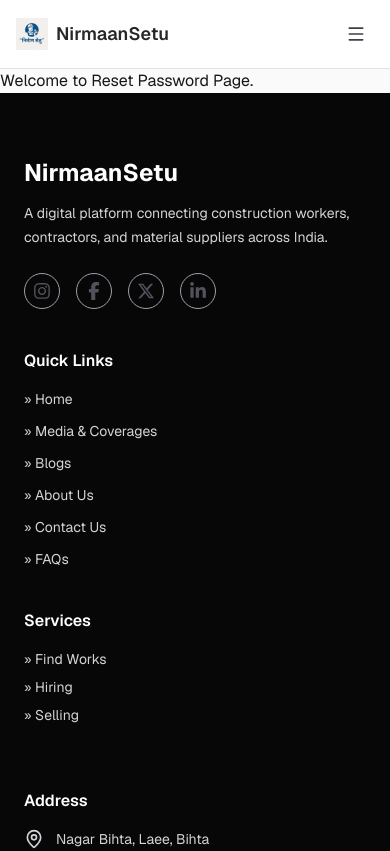
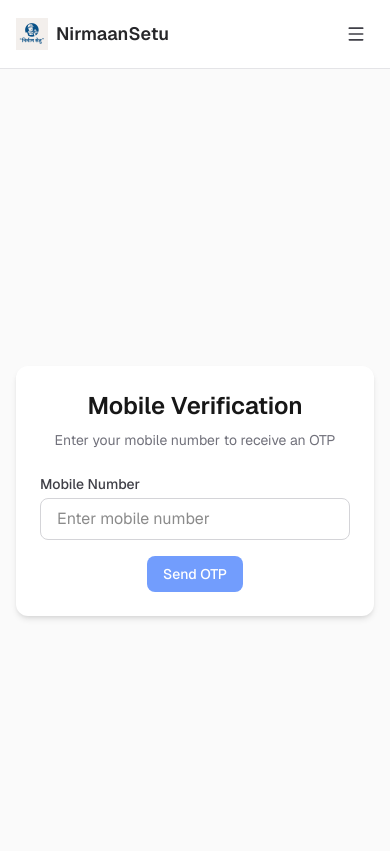
Before and after one commit to Parveen-collab/NirmaanSetu, a Next.js app: page /home/reset-password in a window 390 px wide. Shown: the top 851 px of the page. Built offline with nearby package versions, Linux system fonts and the light colour scheme.

Commit message:
refactored mobile verification page

```diff
--- a/app/home/reset-password/resetPasswordComponent/ResetPassword.tsx
+++ b/app/home/reset-password/resetPasswordComponent/ResetPassword.tsx
@@ -1,8 +1,10 @@
-import React from 'react'
+import AuthPage from '@/src/components/ui/AuthPage'
 
 const ResetPassword = () => {
   return (
-    <div>Welcome to Reset Password Page.</div>
+    <div>
+      <AuthPage type='mobile'/>
+    </div>
   )
 }
 
--- a/app/page.tsx
+++ b/app/page.tsx
@@ -1,98 +1,11 @@
-'use client'
+import AuthPage from '@/src/components/ui/AuthPage'
 
-import { useState } from 'react'
-import { useRouter } from 'next/navigation'
-
-import Input from '@/src/components/ui/Input'
-import Button from '@/src/components/ui/Button'
-import Modal from '@/src/components/ui/SuccessModal'
-import VerifyOtpModal from '@/src/components/ui/auth/VerifyOtpModal'
-
-export default function MobileVerificationPage() {
-  const router = useRouter()
-
-  const [mobile, setMobile] = useState('')
-  const [loading, setLoading] = useState(false)
-  const [isMobileValid, setIsMobileValid] = useState(false)
-  const [showSuccess, setShowSuccess] = useState(false)
-  const [showOtp, setShowOtp] = useState(false)
-
-  const handleSendOtp = () => {
-    setLoading(true)
-
-    // Simulated API call
-    setTimeout(() => {
-      setLoading(false)
-      setMobile('')
-      setIsMobileValid(false)
-      setShowSuccess(true)
-    }, 1500)
-  }
-
+const page = () => {
   return (
-    <>
-      {/* Main Page */}
-      <div className="flex min-h-screen items-center justify-center bg-zinc-50 px-4 dark:bg-black">
-        <div className="w-full max-w-sm rounded-xl bg-white p-6 shadow-md dark:bg-zinc-900">
-          <h1 className="mb-2 text-center text-2xl font-semibold dark:text-white">
-            Mobile Verification
-          </h1>
-
-          <p className="mb-6 text-center text-sm text-zinc-500">
-            Enter your mobile number to receive an OTP
-          </p>
-
-          <Input
-            label="Mobile Number"
-            validation="mobile"
-            type="tel"
-            placeholder="Enter mobile number"
-            value={mobile}
-            onChange={(e) => setMobile(e.target.value)}
-            onValidityChange={setIsMobileValid}
-          />
-
-          <div className="mt-4 flex items-center justify-center">
-            <Button
-              loading={loading}
-              disabled={!isMobileValid}
-              onClick={handleSendOtp}
-            >
-              Send OTP
-            </Button>
-          </div>
-        </div>
-      </div>
-
-      {/* OTP Sent Success Modal */}
-      <Modal
-        open={showSuccess}
-        onClose={() => setShowSuccess(false)}
-        title="OTP Sent"
-      >
-        <p className="mb-6 text-center text-sm text-zinc-600 dark:text-zinc-300">
-          OTP has been sent successfully to your mobile number.
-        </p>
-
-        <div className='mt-4 flex items-center justify-center'>
-          <Button
-            variant="success"
-            onClick={() => {
-              setShowSuccess(false)
-              setShowOtp(true)
-            }}
-          >
-            OK
-          </Button>
-        </div>
-      </Modal>
-
-      {/* Verify OTP Modal */}
-      <VerifyOtpModal
-        open={showOtp}
-        onClose={() => setShowOtp(false)}
-        onVerifySuccess={() => router.push('/home')}
-      />
-    </>
+    <div>
+      <AuthPage type='mobile'/>
+    </div>
   )
 }
+
+export default page
--- /dev/null
+++ b/src/components/ui/AuthPage.tsx
@@ -0,0 +1,102 @@
+'use client'
+
+import { useState } from 'react'
+import { useRouter } from 'next/navigation'
+
+import Input from '@/src/components/ui/Input'
+import Button from '@/src/components/ui/Button'
+import Modal from '@/src/components/ui/SuccessModal'
+import VerifyOtpModal from '@/src/components/ui/auth/VerifyOtpModal'
+
+import { authConfig } from '@/src/config/authConfig'
+import { AuthType } from '@/src/types/auth'
+
+type Props = {
+  type: AuthType
+}
+
+export default function AuthPage({ type }: Props) {
+  const router = useRouter()
+  const config = authConfig[type]
+
+  const [value, setValue] = useState('')
+  const [isValid, setIsValid] = useState(false)
+  const [loading, setLoading] = useState(false)
+  const [showSuccess, setShowSuccess] = useState(false)
+  const [showOtp, setShowOtp] = useState(false)
+
+  const handleSendOtp = () => {
+    setLoading(true)
+
+    setTimeout(() => {
+      setLoading(false)
+      setShowSuccess(true)
+    }, 1500)
+  }
+
+  return (
+    <>
+      <div className="flex min-h-screen items-center justify-center bg-zinc-50 px-4 dark:bg-black">
+        <div className="w-full max-w-sm rounded-xl bg-white p-6 shadow-md dark:bg-zinc-900">
+          <h1 className="mb-2 text-center text-2xl font-semibold dark:text-white">
+            {config.title}
+          </h1>
+
+          <p className="mb-6 text-center text-sm text-zinc-500">
+            {config.description}
+          </p>
+
+          <Input
+            label={config.label}
+            type={config.type}
+            validation={config.validation}
+            placeholder={config.placeholder}
+            value={value}
+            onChange={(e) => setValue(e.target.value)}
+            onValidityChange={setIsValid}
+          />
+
+          <div className="mt-4 flex justify-center">
+            <Button
+              loading={loading}
+              disabled={!isValid || loading}
+              onClick={handleSendOtp}
+            >
+              Send OTP
+            </Button>
+          </div>
+        </div>
+      </div>
+
+      <Modal
+        open={showSuccess}
+        onClose={() => setShowSuccess(false)}
+        title="OTP Sent"
+      >
+        <p className="mb-6 text-center text-sm text-zinc-600 dark:text-zinc-300">
+          {config.successText}
+        </p>
+
+        <div className="flex justify-center">
+          <Button
+            variant="success"
+            onClick={() => {
+              setShowSuccess(false)
+              setShowOtp(true)
+            }}
+          >
+            OK
+          </Button>
+        </div>
+      </Modal>
+
+      <VerifyOtpModal
+        open={showOtp}
+        onClose={() => setShowOtp(false)}
+        identifier={value}
+        type={type}
+        onVerifySuccess={() => router.push(config.redirectTo)}
+      />
+    </>
+  )
+}
--- a/src/components/ui/Input.tsx
+++ b/src/components/ui/Input.tsx
@@ -1,7 +1,7 @@
 // src/components/ui/Input.tsx
 import React, { useId, useState, forwardRef } from 'react'
 
-type ValidationType = 'text' | 'number' | 'mobile' | 'email' | 'password' | 'custom'
+export type ValidationType = 'text' | 'number' | 'mobile' | 'email' | 'password' | 'custom'
 
 interface InputProps extends React.InputHTMLAttributes<HTMLInputElement> {
   label?: string
--- a/src/components/ui/auth/VerifyOtpModal.tsx
+++ b/src/components/ui/auth/VerifyOtpModal.tsx
@@ -9,6 +9,8 @@ interface VerifyOtpModalProps {
   open: boolean
   onClose: () => void
   onVerifySuccess: () => void
+  identifier: string
+  type: 'mobile' | 'email'
 }
 
 export default function VerifyOtpModal({
--- /dev/null
+++ b/src/config/authConfig.ts
@@ -0,0 +1,36 @@
+import type { ValidationType } from '@/src/components/ui/Input'
+import type { AuthType } from '@/src/types/auth'
+
+type AuthFieldConfig = {
+  title: string
+  description: string
+  label: string
+  placeholder: string
+  type: React.HTMLInputTypeAttribute
+  validation: ValidationType
+  successText: string
+  redirectTo: string
+}
+
+export const authConfig: Record<AuthType, AuthFieldConfig> = {
+  mobile: {
+    title: 'Mobile Verification',
+    description: 'Enter your mobile number to receive an OTP',
+    label: 'Mobile Number',
+    placeholder: 'Enter mobile number',
+    type: 'tel',
+    validation: 'mobile',
+    successText: 'OTP has been sent to your mobile number.',
+    redirectTo: '/home',
+  },
+  email: {
+    title: 'Email Verification',
+    description: 'Enter your email address to receive an OTP',
+    label: 'Email Address',
+    placeholder: 'Enter email address',
+    type: 'email',
+    validation: 'email',
+    successText: 'OTP has been sent to your email address.',
+    redirectTo: '/dashboard', // example
+  },
+}
--- /dev/null
+++ b/src/types/auth.ts
@@ -0,0 +1,2 @@
+// types/auth.ts
+export type AuthType = 'mobile' | 'email'
```
